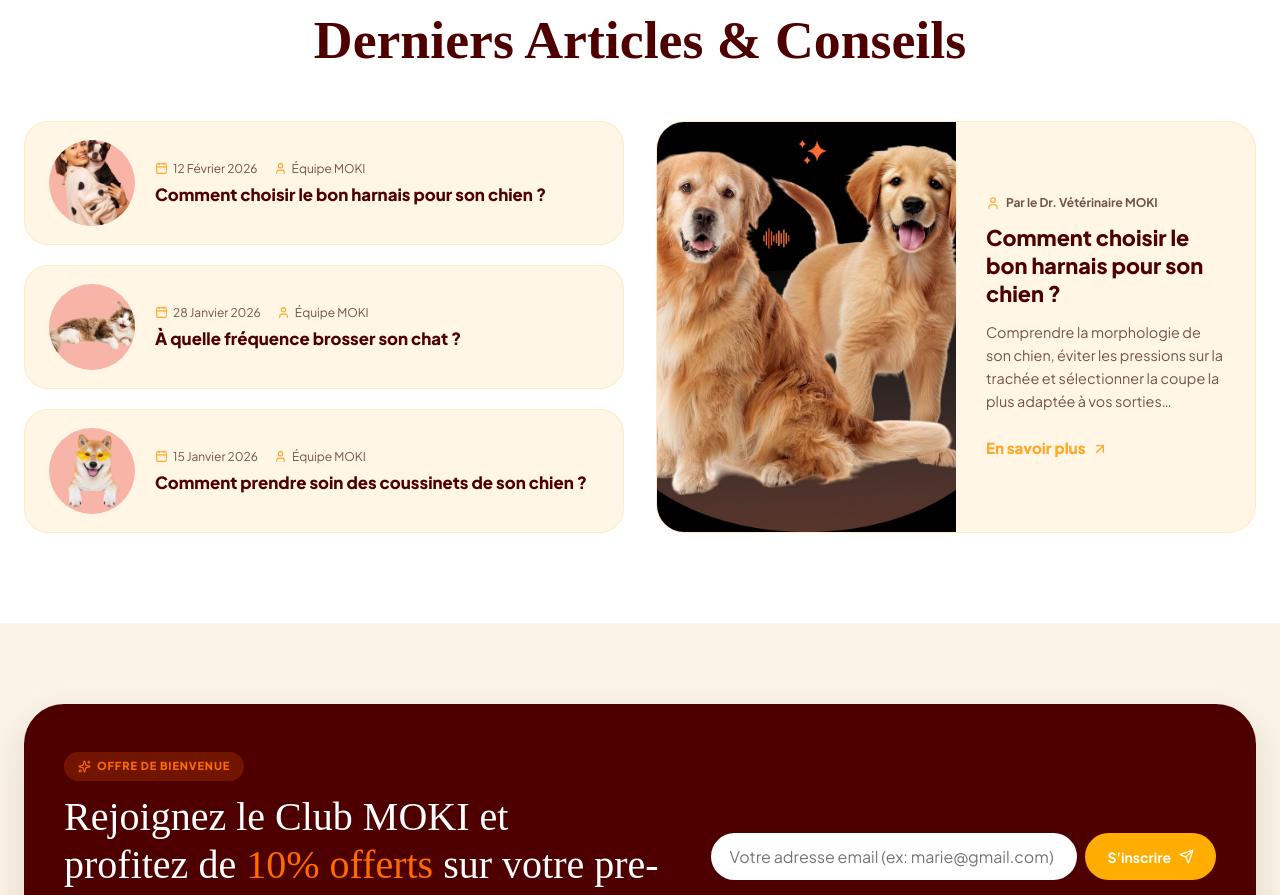
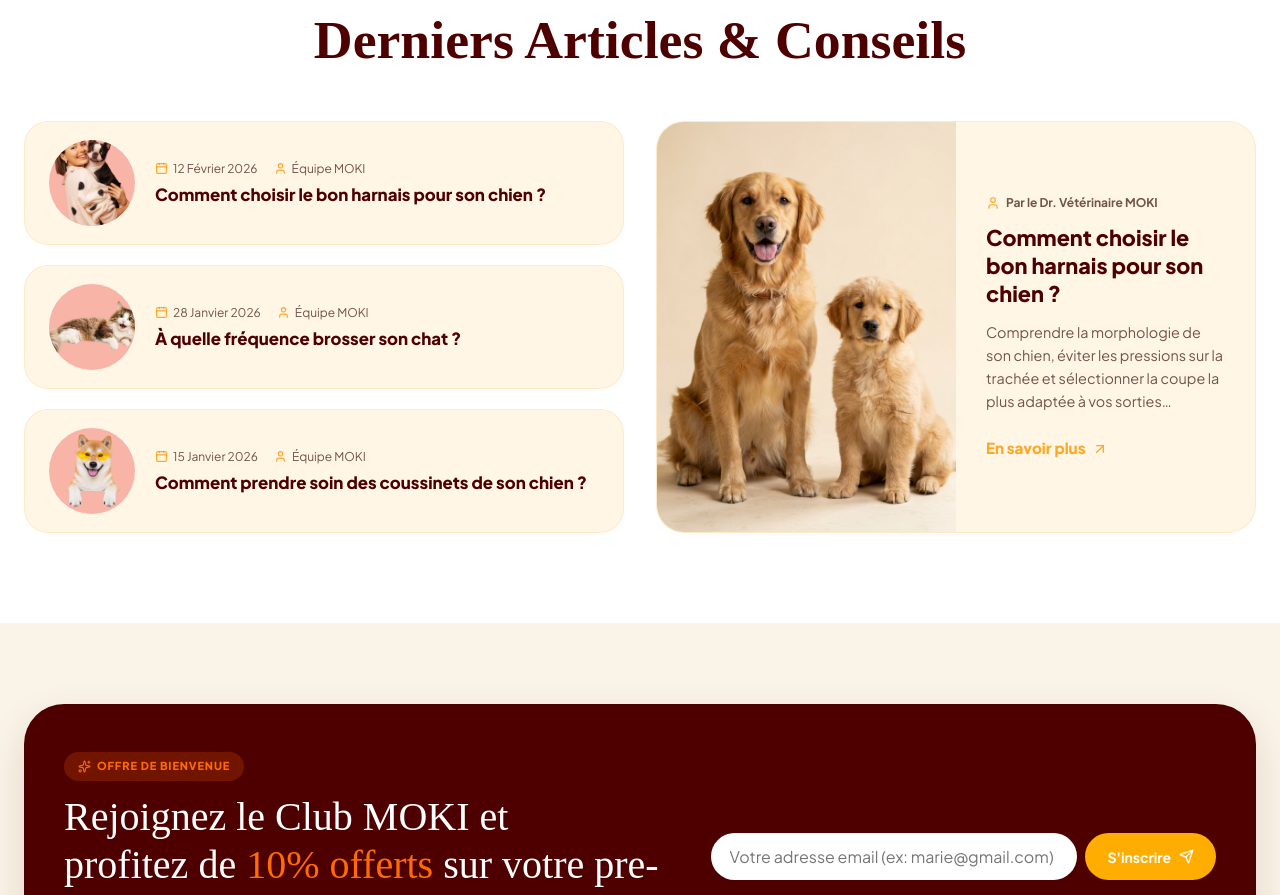
Before and after one commit to Talesman-index/Numa-pets, a React (Vite) app: page / in a window 1280 px wide. Shown: the part 7432-8327 px from the top of the page. Built offline with nearby package versions, Linux system fonts and the light colour scheme; a web font is replaced by a local one.

Commit message:
fix: replace dark background golden duo image with warm cream studio photo across all sections

```diff
--- a/src/styles/main.css
+++ b/src/styles/main.css
@@ -2259,11 +2259,11 @@
 }
 
 .carepaw-featured-img-side {
-  background-color: #F8B4A6;
+  background-color: #FAF4E8;
   height: 100%;
   min-height: 380px;
   display: flex;
-  align-items: flex-end;
+  align-items: center;
   justify-content: center;
   overflow: hidden;
 }
```
Also changed, not shown: public/images/hero-golden-duo.jpg.
